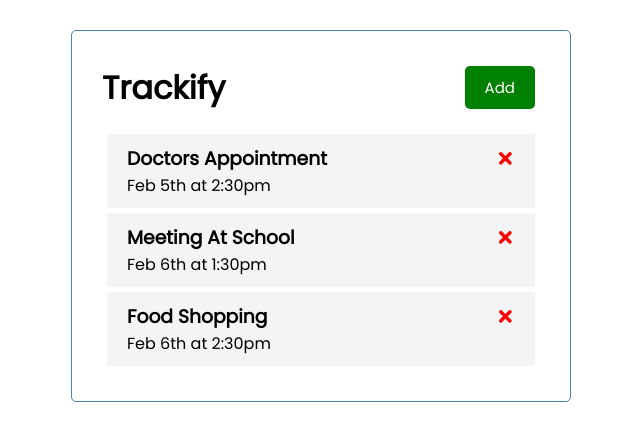
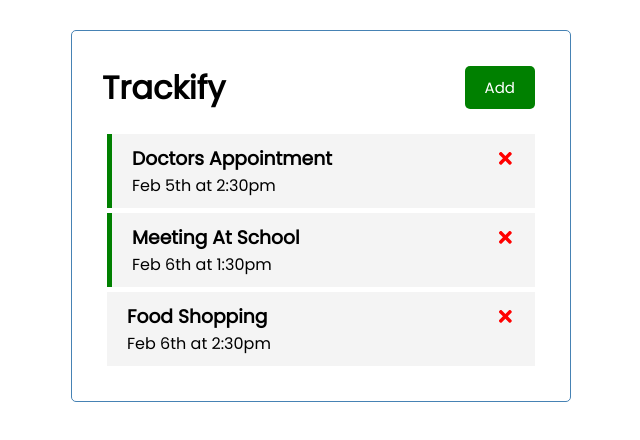
Before and after one commit to ovandenbosch/Trackify, a React (Create React App) app: page / in a window 1280 px wide. Shown: the top 440 px of the page, without its empty margins (319-959 px from the left). Built offline with nearby package versions, Linux system fonts and the light colour scheme.

Commit message:
Reminder - onToggle function

```diff
--- a/src/App.js
+++ b/src/App.js
@@ -29,11 +29,20 @@
     setTasks(tasks.filter((task) => task.id !== id));
   };
 
+  // Toggle Reminder
+  const toggleReminder = (id) => {
+    setTasks(
+      tasks.map((task) =>
+        task.id === id ? { ...task, reminder: !task.reminder } : task
+      )
+    );
+  };
+
   return (
     <div className="container">
       <Header />
       {tasks.length > 0 ? (
-        <Tasks tasks={tasks} onDelete={deleteTask} />
+        <Tasks tasks={tasks} onDelete={deleteTask} onToggle={toggleReminder} />
       ) : (
         "No tasks to show, add one to get started..."
       )}
--- a/src/components/Task.js
+++ b/src/components/Task.js
@@ -1,8 +1,8 @@
 import { FaTimes } from "react-icons/fa";
 
-const Task = ({ task, onDelete }) => {
+const Task = ({ task, onDelete, onToggle }) => {
   return (
-    <div className="task">
+    <div className={`task ${task.reminder ? 'reminder' : ''}`} onDoubleClick={() => onToggle(task.id)}>
       <h3>
         {task.text}{" "}
         <FaTimes
--- a/src/components/Tasks.js
+++ b/src/components/Tasks.js
@@ -1,10 +1,15 @@
-import Task from './Task'
+import Task from "./Task";
 
-const Tasks = ({ tasks, onDelete }) => {
+const Tasks = ({ tasks, onDelete, onToggle }) => {
   return (
     <>
       {tasks.map((task) => (
-        <Task key={task.id} task={task} onDelete={onDelete}/>
+        <Task
+          key={task.id}
+          task={task}
+          onDelete={onDelete}
+          onToggle={onToggle}
+        />
       ))}
     </>
   );
```
